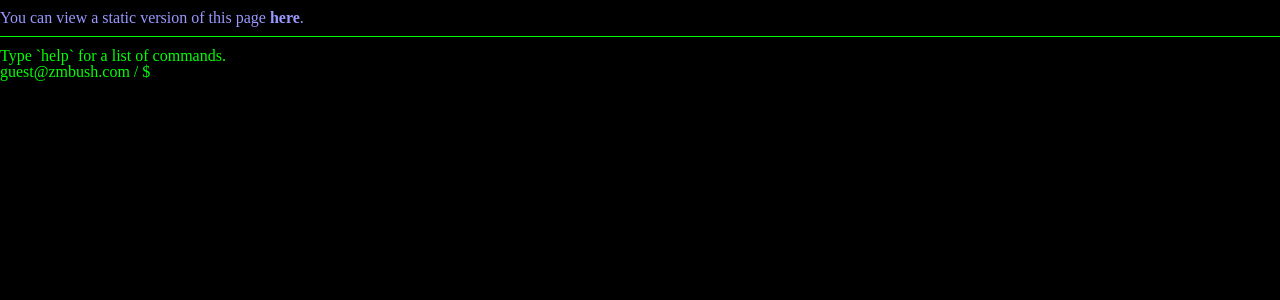
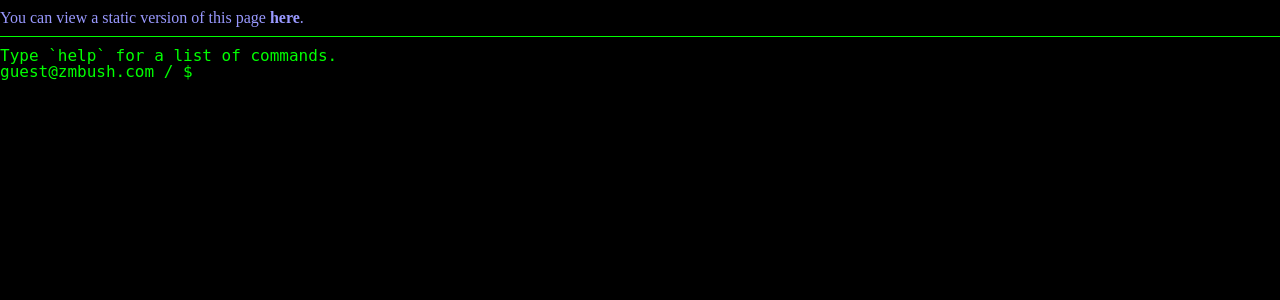
Before and after one commit to zmbush/shell-backend, a Flask app: page / in a window 1280 px wide. Shown: the top 300 px of the page. Run offline with Flask 2, Linux system fonts and the light colour scheme.

Commit message:
fixed styles

```diff
--- a/static/css/styles.css
+++ b/static/css/styles.css
@@ -9,6 +9,7 @@ A{
 }
 
 #term{
+  font-family: monospace, sans-serif;
   color: #00FF00;
   width: 100%;
   height: 100%;
```
